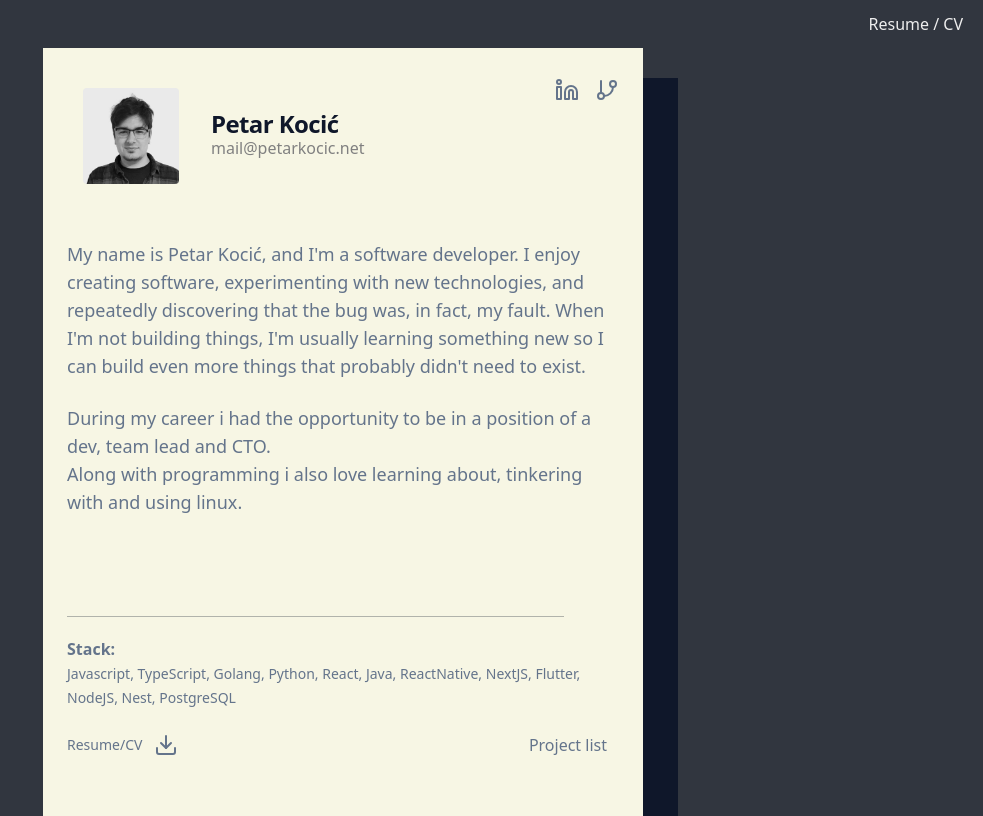
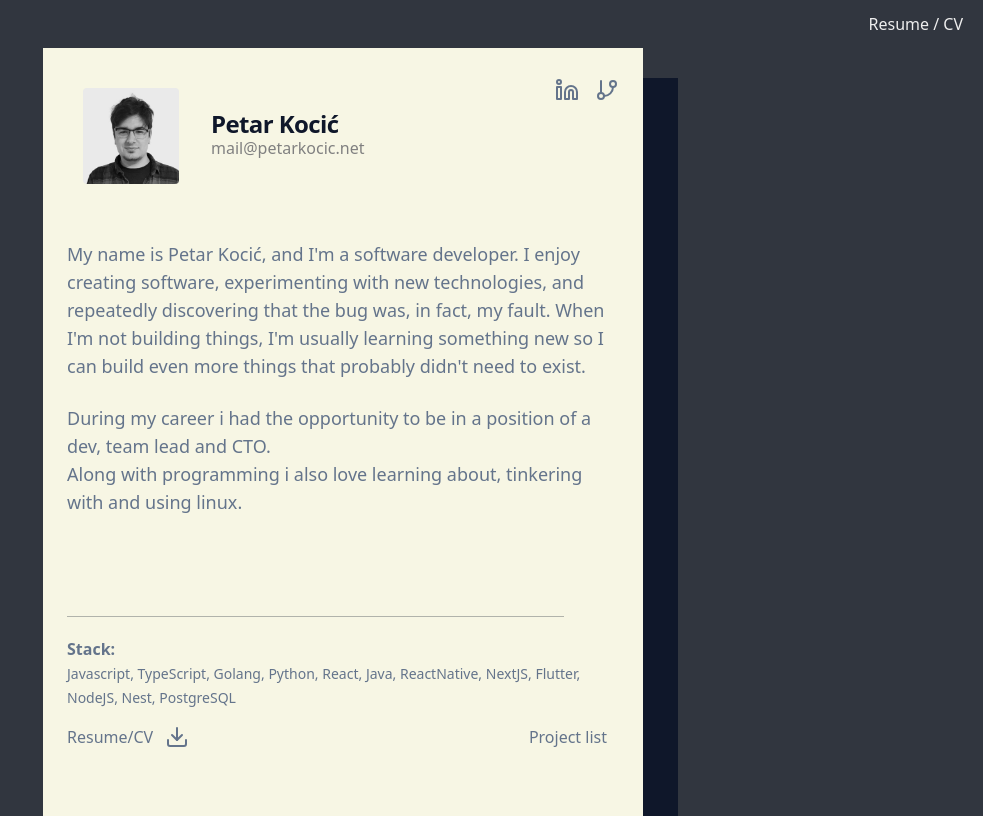
Before and after one commit to ASentientBanana/portfolioV3, a React (Vite) app: page / in a window 1280 px wide. Shown: the whole page, without its empty margins (297-1280 px from the left). Built offline with nearby package versions, Linux system fonts and the light colour scheme.

Commit message:
changed the resume download step

```diff
--- a/src/components/nav/navbar.tsx
+++ b/src/components/nav/navbar.tsx
@@ -1,6 +1,7 @@
-import { getResume } from "@/helpers";
+
+import { httpInstance } from "@/main";
 import { ArrowLeft } from "lucide-react";
-import { useLocation, useNavigate } from "react-router-dom";
+import { Link, useLocation, useNavigate } from "react-router-dom";
 
 const Navbar = () => {
   const navigate = useNavigate();
@@ -15,9 +16,9 @@ const Navbar = () => {
       ) : (
         <div />
       )}
-      <button onClick={getResume}>
+      <Link target="#" to={httpInstance.defaults.baseURL + "download/resume.pdf"}>
         <span className="[&.active]:font-bold">Resume / CV</span>
-      </button>
+      </Link>
     </div>
   );
 };
--- a/src/pages/about.tsx
+++ b/src/pages/about.tsx
@@ -1,4 +1,3 @@
-import { Button } from "@/components/ui/button";
 import { GitBranch, Linkedin } from "lucide-react";
 import me from "../assets/me.jpg";
 import {
@@ -11,7 +10,7 @@ import {
 } from "@/components/ui/card";
 import { DownloadIcon } from "lucide-react";
 import { Link } from "react-router-dom";
-import { getResume } from "@/helpers";
+import { httpInstance } from "@/main";
 
 const AboutPage = () => {
   const stack = [
@@ -89,14 +88,14 @@ const AboutPage = () => {
             ))}
           </div>
           <div className="flex justify-between items-center w-full pt-4">
-            <Button
-              className="text-white sm:text-muted-foreground pl-0"
-              variant="link"
-              onClick={getResume}
+            <Link
+              target="#"
+              to={httpInstance.defaults.baseURL + "download/resume.pdf"}
+              className="text-white flex sm:text-muted-foreground pl-0"
             >
               <span className="pr-3">Resume/CV</span>
               <DownloadIcon />
-            </Button>
+            </Link>
             <Link className="pr-3" to="/projects">
               Project list
             </Link>
```
